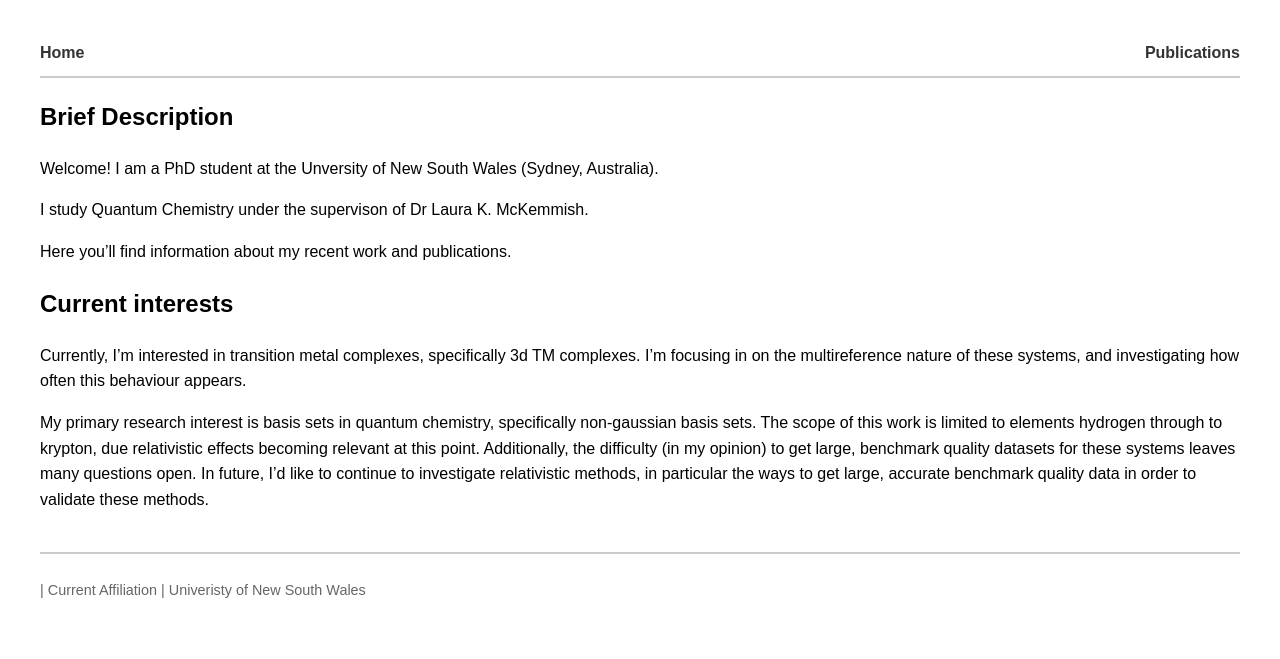
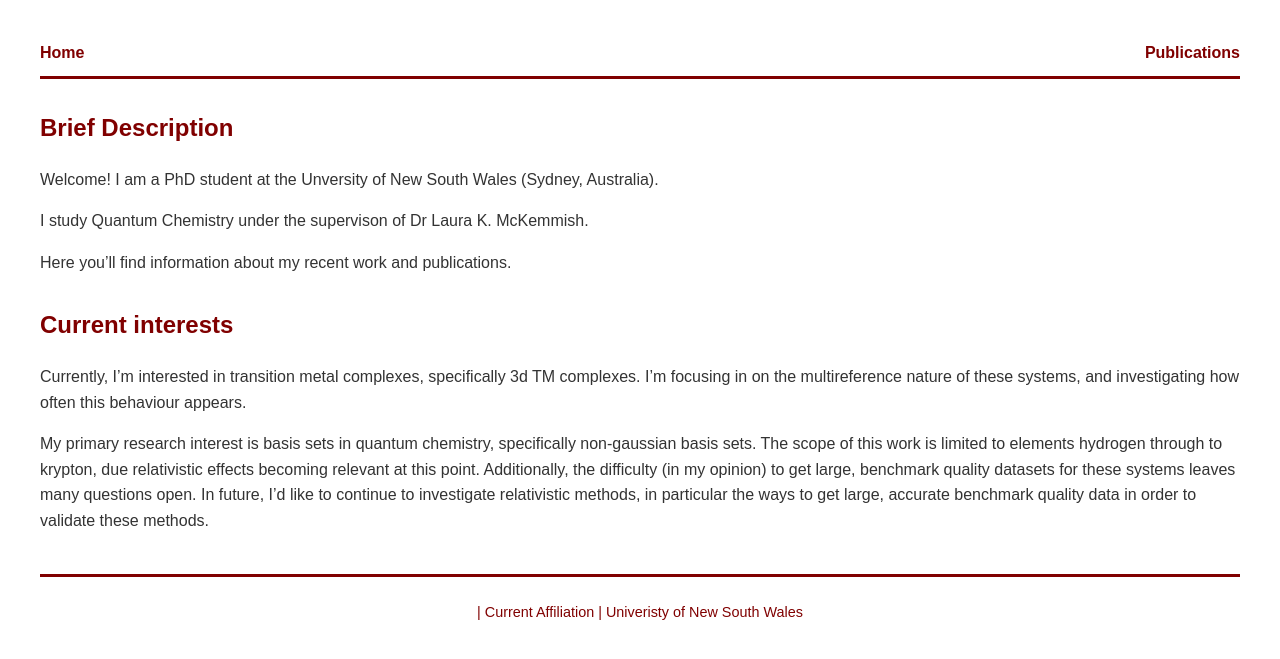
Before and after one commit to SamuelPitman/SamuelPitman.github.io, a Jekyll site: the page built from index.md, in a window 1280 px wide. Shown: the top 659 px of the page. Built offline with Jekyll 4.4.1, drawn with Linux system fonts in a browser that asks for light colours.

Commit message:
Update style.css
Maroon

```diff
--- a/assets/style.css
+++ b/assets/style.css
@@ -1,24 +1,33 @@
 body {
   font-family: Arial, sans-serif;
   margin: 40px;
+  background-color: #fff; /* Clean background attempt */
+  color: #333;
   line-height: 1.6;
 }
 header {
   display: flex;
   justify-content: space-between;
-  border-bottom: 2px solid #ccc;
+  border-bottom: 3px solid maroon; /* was #ccc */
   padding-bottom: 10px;
   margin-bottom: 20px;
 }
 header a {
   text-decoration: none;
   font-weight: bold;
-  color: #333;
+  color: maroon; /* #333; */
 }
+
+h2 {
+  margin-top: 30px;
+  color: maroon;
+}
+
 footer {
   margin-top: 40px;
-  border-top: 2px solid #ccc;
+  border-top: 3px solid maroon;
   padding-top: 10px;
   font-size: 0.9em;
-  color: #666;
+  color: maroon;
+  text-align: center;
 }
```
